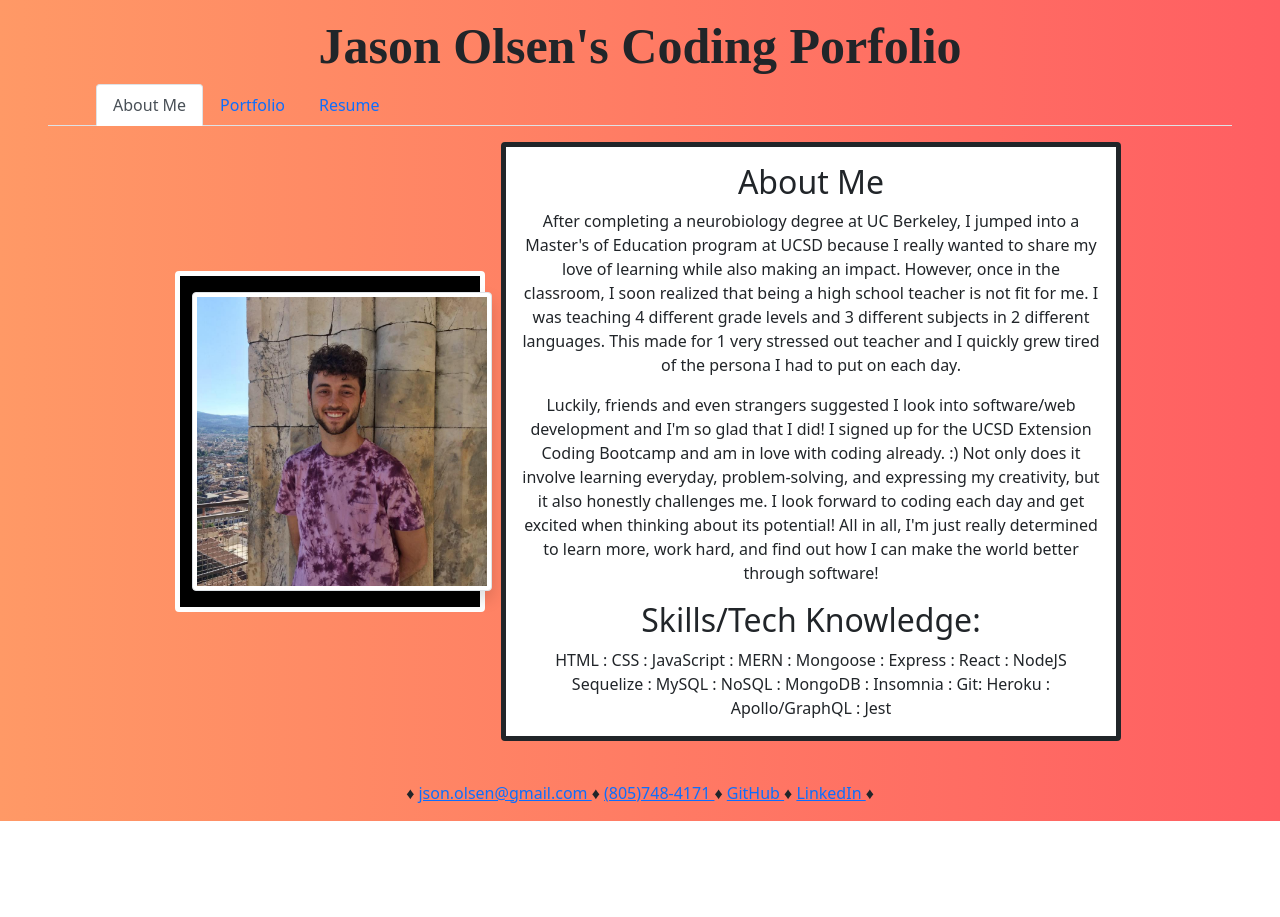
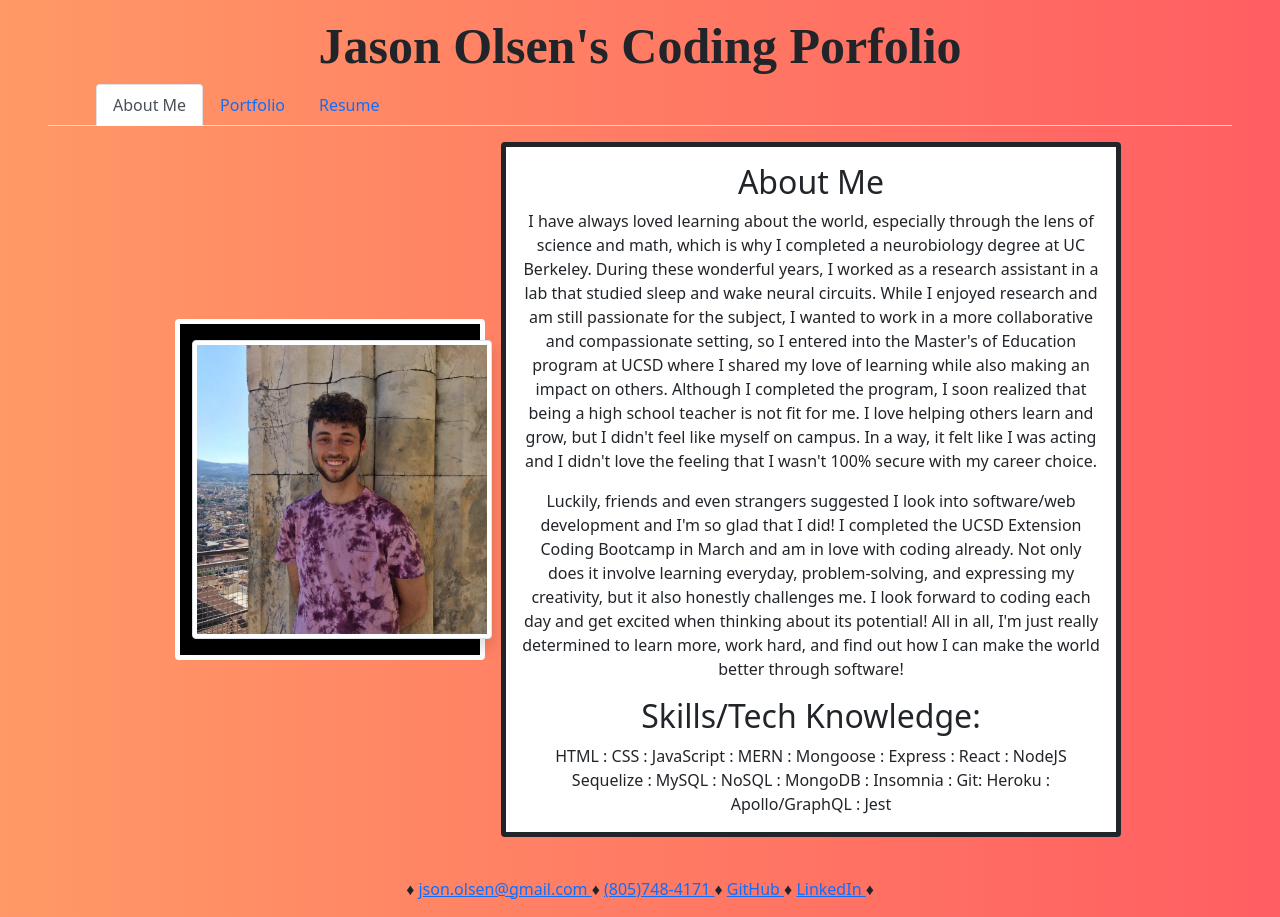
Before and after one commit to jaolsen7/react-portfolio, a React (Create React App) app: page / in a window 1280 px wide. Before the commit the page ends 821 px from the top, so only its background shows below. Built offline with nearby package versions, Linux system fonts and the light colour scheme.

Commit message:
edits to about me and resume page

```diff
--- a/src/components/pages/AboutMe/AboutMe.js
+++ b/src/components/pages/AboutMe/AboutMe.js
@@ -12,15 +12,17 @@ export default function AboutMe() {
         <div className="card col-sm-6 mb-3 py-3 px-3 border-5 border-dark">
           <h2 >About Me</h2>
           <p className="card-text">
-          After completing a neurobiology degree at UC Berkeley, I jumped into a Master's of Education
-          program at UCSD because I really wanted to share my love of learning while also making an impact.
-          However, once in the classroom, I soon realized that being a high school teacher is not fit for me.
-          I was teaching 4 different grade levels and 3 different subjects in 2 different languages.
-          This made for 1 very stressed out teacher and I quickly grew tired of the persona I had to put on each day.
+          I have always loved learning about the world, especially through the lens of science and math, which is why
+          I completed a neurobiology degree at UC Berkeley. During these wonderful years, I worked as a research assistant
+          in a lab that studied sleep and wake neural circuits. While I enjoyed research and am still passionate for the subject,
+          I wanted to work in a more collaborative and compassionate setting, so I entered into the Master's of Education program at UCSD
+          where I shared my love of learning while also making an impact on others. Although I completed the program, I soon realized
+          that being a high school teacher is not fit for me. I love helping others learn and grow, but I didn't feel like myself on campus.
+          In a way, it felt like I was acting and I didn't love the feeling that I wasn't 100% secure with my career choice.
           </p>
           <p className="card-text">
           Luckily, friends and even strangers suggested I look into software/web development and I'm so glad that I did!
-          I signed up for the UCSD Extension Coding Bootcamp and am in love with coding already. :)
+          I completed the UCSD Extension Coding Bootcamp in March and am in love with coding already.
           Not only does it involve learning everyday, problem-solving, and expressing my creativity, but it also
           honestly challenges me. I look forward to coding each day and get excited when thinking about its potential!
           All in all, I'm just really determined to learn more, work hard, and find out how I can make the world better through software!
--- a/src/components/pages/Resume/Resume.js
+++ b/src/components/pages/Resume/Resume.js
@@ -10,7 +10,7 @@ export default function Resume() {
           </h4>
         <div className="col-6 p-3 border border-dark">
           <h2 className="text-center text-decoration-underline">Professional Brand Statement</h2>
-          <p>Web developer with a Certificate in Full Stack Web Development from UC San Diego Extension, where I acquired knowledge and skills in full-stack web technologies such as, but not limited to: mobile-responsive HTML/CSS/JavaScript, Node.js, Express.js, MySQL and React.js. As a previous high school science teacher, I have high initiative and can always be trusted to get the job done. I am an effective communicator/collaborator with all, yet am also autonomous and independent. I am an organized and methodical problem-solver, as I have a background in neurobiological research, and I am passionate about having a positive impact on the lives of others. All in all, my educational and professional background, combined with my positive attitude and grit, would make me a smart addition to any team or organization.</p>
+          <p>Web developer with a Certificate in Full Stack Web Development from UC San Diego Extension, where I acquired knowledge and skills in full-stack web technologies such as, but not limited to: mobile-responsive HTML/CSS/JavaScript, Node.js, Express.js, MySQL/Mongo and React.js. As a previous high school science teacher, I have high initiative and can always be trusted to get the job done. I am an effective communicator/collaborator with all, yet am also autonomous and independent. I am an organized and methodical problem-solver, as I have a background in neurobiological research, and I am passionate about having a positive impact on the lives of others. All in all, my educational and professional background, combined with my positive attitude and grit, would make me a smart addition to any team or organization.</p>
         </div>
       </div>
     </div>
```
